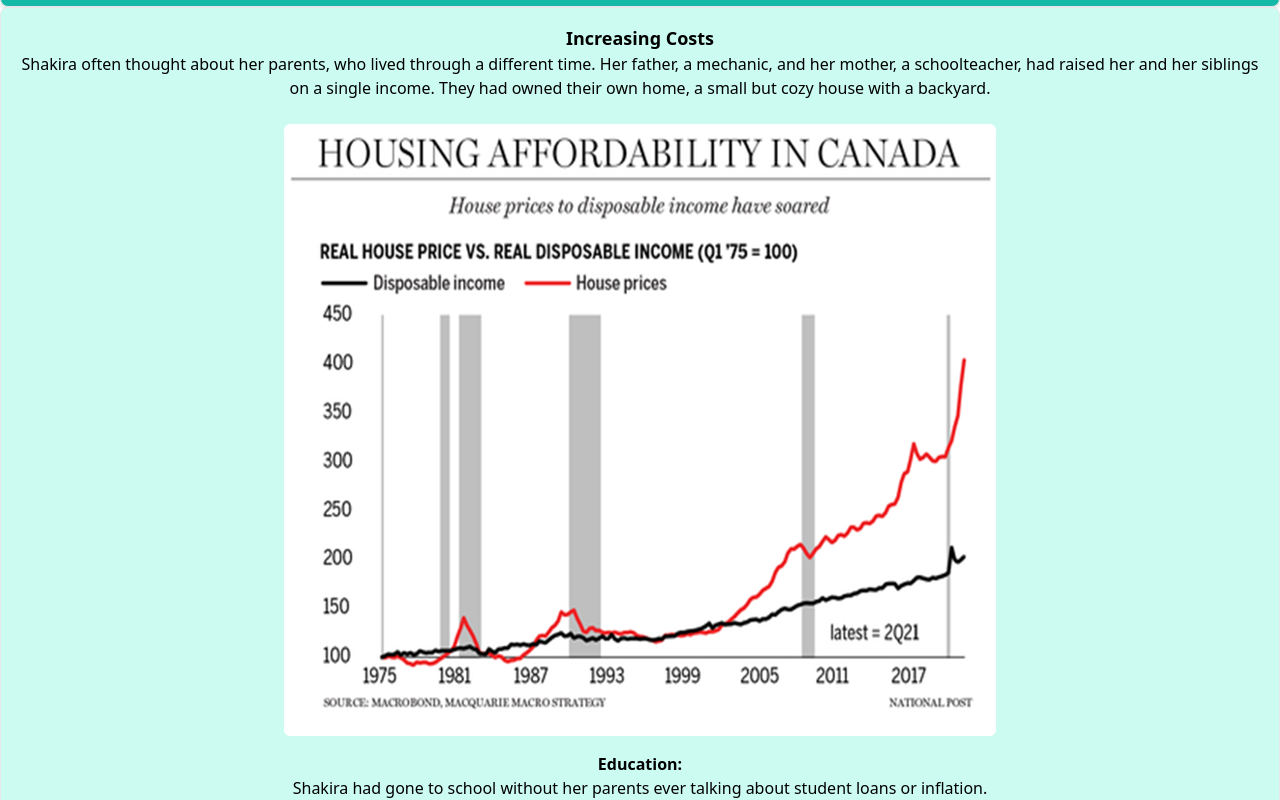
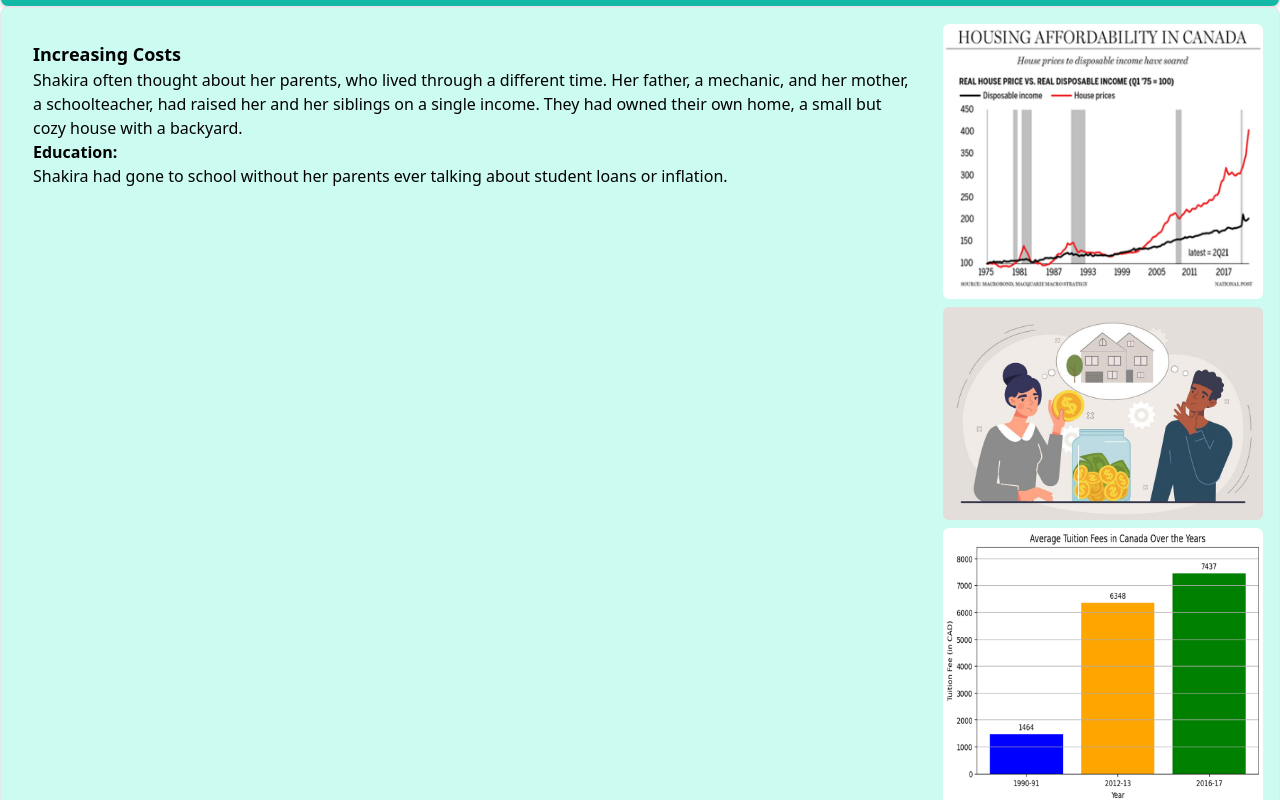
Before and after one commit to mehassanhmood/StoryBoarding, a React (Vite) app: page / in a window 1280 px wide. Shown: the part 2160-2960 px from the top of the page. Built offline with nearby package versions, Linux system fonts and the light colour scheme.

Commit message:
more human touch

```diff
--- a/src/components/CostIncrease.jsx
+++ b/src/components/CostIncrease.jsx
@@ -1,6 +1,7 @@
 import React, { useEffect, useState } from 'react';
 import housingPrice from "../../public/housingPrice.png";
 import Tution from "../../public/TutionFee.png";
+import houseDream from "../../public/assecory1.jpg"; // Placeholder image
 
 const CostIncrease = () => {
   const [fadeIn, setFadeIn] = useState(false);
@@ -14,30 +15,33 @@ const CostIncrease = () => {
   }, []);
 
   return (
-    <div className="p-4 border rounded-lg shadow-md bg-teal-100 text-center">
+    <div className="p-4 border rounded-lg shadow-md bg-teal-100 flex">
+      <div className="flex-1 text-left p-4">
         <h3 className="text-lg font-semibold">Increasing Costs</h3>
         <p>
           Shakira often thought about her parents, who lived through a different time. Her father, a mechanic, and her mother, a schoolteacher, had raised her and her siblings on a single income. They had owned their own home, a small but cozy house with a backyard.
         </p>
-      <br />
-      <div className="flex justify-center mb-4"> {/* Flex container to center the image */}
-        <img
-          src={housingPrice}
-          className={`max-w-full h-auto rounded-md transition-opacity duration-700 ${fadeIn ? 'opacity-100' : 'opacity-0'}`}
-          alt="Housing Price"
-        />
-      </div>
         <p>
           <strong>Education:</strong>
         </p>
         <p>
           Shakira had gone to school without her parents ever talking about student loans or inflation.
         </p>
-      <br />
-      <div className="flex justify-center mb-4"> {/* Flex container to center the image */}
+      </div>
+      <div className="flex-shrink-0 flex flex-col items-end ml-4">
+        <img
+          src={housingPrice}
+          className={`max-w-xs h-auto rounded-md mb-2 transition-opacity duration-700 ${fadeIn ? 'opacity-100' : 'opacity-0'}`}
+          alt="Housing Price"
+        />
+        <img
+          src={ houseDream } // Placeholder image
+          className={`max-w-xs h-auto rounded-md mb-2`}
+          alt="dream"
+        />
         <img
           src={Tution}
-          className={`max-w-full h-auto rounded-md transition-opacity duration-700 ${fadeIn ? 'opacity-100' : 'opacity-0'}`}
+          className={`max-w-xs h-auto rounded-md transition-opacity duration-700 ${fadeIn ? 'opacity-100' : 'opacity-0'}`}
           alt="Tuition Fee"
         />
       </div>
@@ -47,36 +51,49 @@ const CostIncrease = () => {
 
 export default CostIncrease;
 
-
-// import React from 'react';
+// import React, { useEffect, useState } from 'react';
 // import housingPrice from "../../public/housingPrice.png";
 // import Tution from "../../public/TutionFee.png";
 
 // const CostIncrease = () => {
+//   const [fadeIn, setFadeIn] = useState(false);
+
+//   useEffect(() => {
+//     const timer = setTimeout(() => {
+//       setFadeIn(true);
+//     }, 100); // Delay to trigger fade-in effect
+
+//     return () => clearTimeout(timer);
+//   }, []);
+
 //   return (
-//     <div className="p-4 border rounded-lg shadow-md bg-teal-100">
+//     <div className="p-4 border rounded-lg shadow-md bg-teal-100 text-center">
 //       <h3 className="text-lg font-semibold">Increasing Costs</h3>
 //       <p>
-
+//         Shakira often thought about her parents, who lived through a different time. Her father, a mechanic, and her mother, a schoolteacher, had raised her and her siblings on a single income. They had owned their own home, a small but cozy house with a backyard.
 //       </p>
-//       <p>
-//       Shakira often thought about her parents, who lived through a different time. Her father, a mechanic, and her mother, a schoolteacher, had raised her and her siblings on a single income. They had owned their own home, a small but cozy house with a backyard.
-//       </p><br />
-//       <img
-//         src={ housingPrice }
-//         className="max-w-full h-auto rounded-md mb-4"
-//       />
-
+//       <br />
+//       <div className="flex justify-center mb-4"> {/* Flex container to center the image */}
+//         <img
+//           src={housingPrice}
+//           className={`max-w-full h-auto rounded-md transition-opacity duration-700 ${fadeIn ? 'opacity-100' : 'opacity-0'}`}
+//           alt="Housing Price"
+//         />
+//       </div>
 //       <p>
 //         <strong>Education:</strong>
 //       </p>
 //       <p>
-//       Shakira had gone to school without her parents ever talking about student loans or inflation.
-//       </p><br />
-//       <img
-//         src={ Tution }
-//         className="max-w-full h-auto rounded-md mb-4"
-//       />
+//         Shakira had gone to school without her parents ever talking about student loans or inflation.
+//       </p>
+//       <br />
+//       <div className="flex justify-center mb-4"> {/* Flex container to center the image */}
+//         <img
+//           src={Tution}
+//           className={`max-w-full h-auto rounded-md transition-opacity duration-700 ${fadeIn ? 'opacity-100' : 'opacity-0'}`}
+//           alt="Tuition Fee"
+//         />
+//       </div>
 //     </div>
 //   );
 // };
```
Also changed, not shown: src/components/DollarWeakening.jsx (+0 -25 lines). Lines whose indentation alone changed are shown as unchanged.
